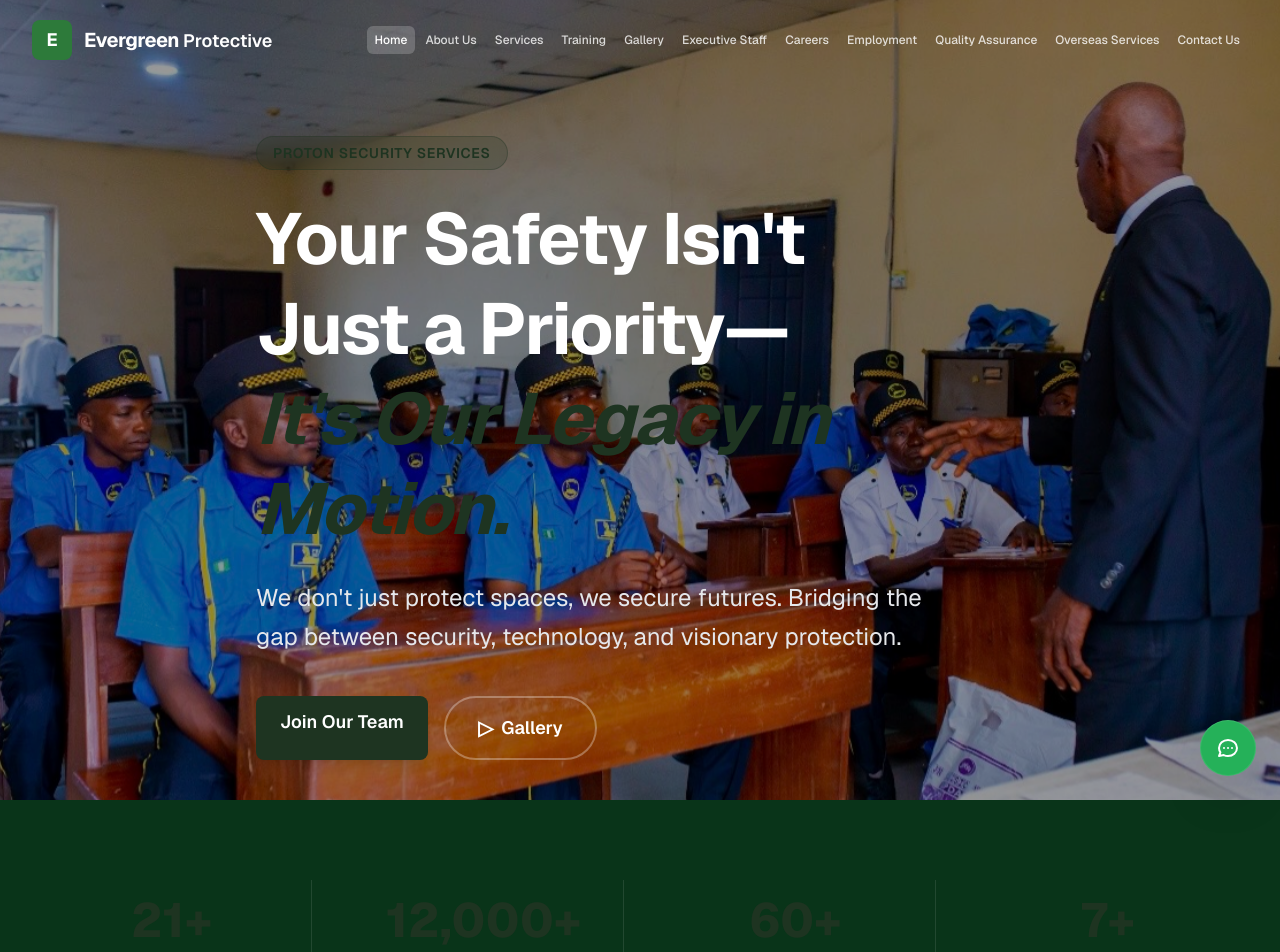
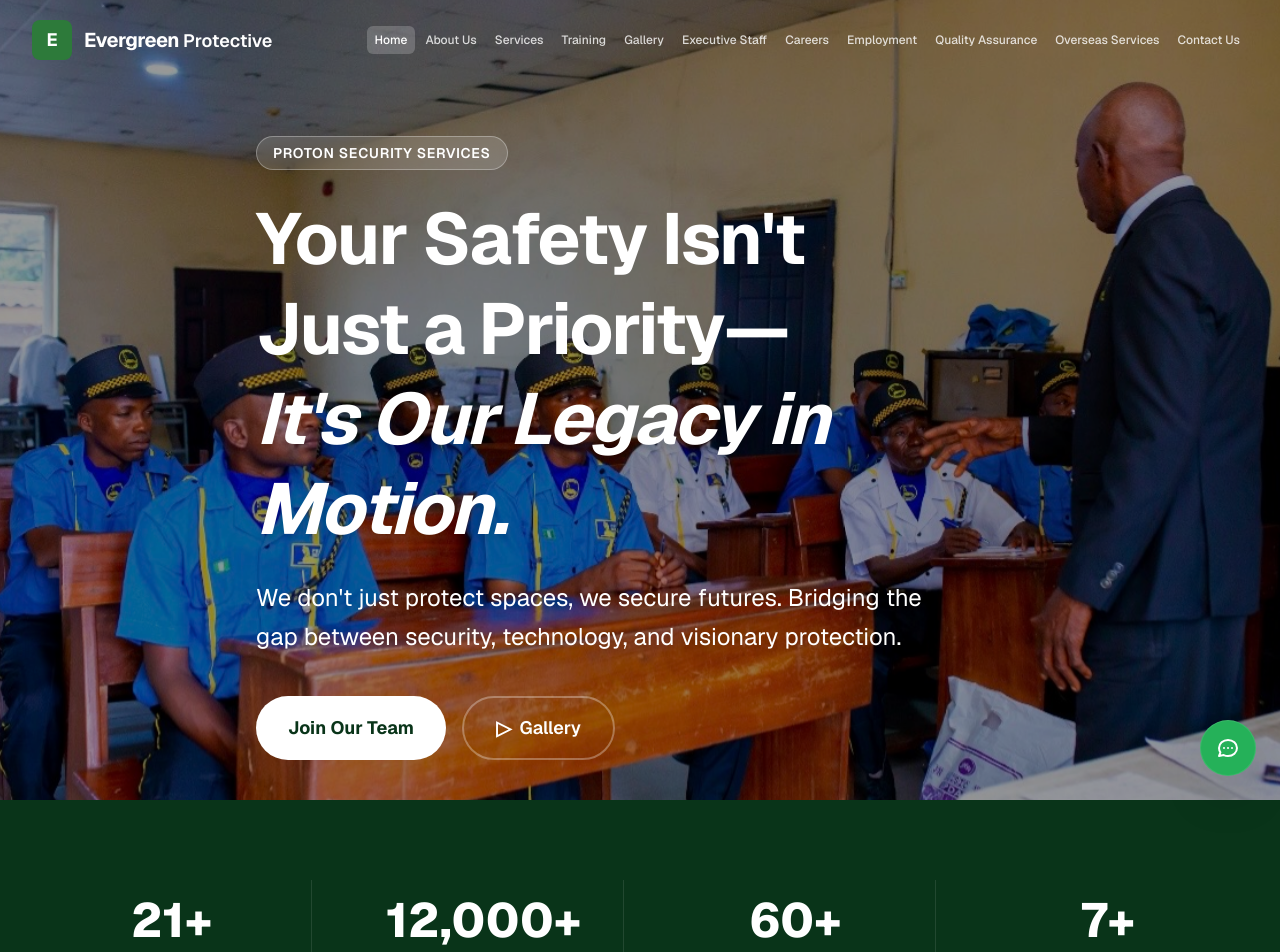
Before and after one commit to Adebayodamilola20/evergreen-security, a Next.js app: page / in a window 1280 px wide. Shown: the top 952 px of the page. Built offline with nearby package versions, Linux system fonts and the light colour scheme.

Commit message:
making change

```diff
--- a/src/app/page.tsx
+++ b/src/app/page.tsx
@@ -191,18 +191,18 @@ export default function Home() {
             transition={{ duration: 0.8, ease: "easeOut" }}
             className="max-w-4xl text-left pl-0"
           >
-            <div className="inline-block bg-highlight/20 backdrop-blur-sm border border-highlight/30 text-highlight px-4 py-1.5 rounded-full text-xs sm:text-sm font-semibold mb-6 tracking-wider uppercase">
+            <div className="inline-block bg-white/15 backdrop-blur-sm border border-white/30 text-white px-4 py-1.5 rounded-full text-xs sm:text-sm font-semibold mb-6 tracking-wider uppercase">
               PROTON SECURITY SERVICES
             </div>
             <h1 className="text-4xl sm:text-5xl md:text-7xl font-bold mb-6 leading-tight tracking-tight max-w-3xl">
-              Your Safety Isn't <br />Just a Priority— <br />
-              <span className="text-highlight italic">It's Our Legacy in Motion.</span>
+              Your Safety Isn&apos;t <br />Just a Priority— <br />
+              <span className="text-white italic drop-shadow-lg">It&apos;s Our Legacy in Motion.</span>
             </h1>
-            <p className="text-lg md:text-2xl mb-10 max-w-2xl text-gray-200 leading-relaxed">
-              We don't just protect spaces, we secure futures. Bridging the gap between security, technology, and visionary protection.
+            <p className="text-lg md:text-2xl mb-10 max-w-2xl text-white leading-relaxed drop-shadow-md">
+              We don&apos;t just protect spaces, we secure futures. Bridging the gap between security, technology, and visionary protection.
             </p>
             <div className="flex flex-col sm:flex-row gap-4 justify-start">
-              <Link href="/contact" className="btn-highlight text-center text-lg px-8 py-4 rounded-full">
+              <Link href="/contact" className="inline-flex items-center justify-center bg-white text-navy hover:bg-white/90 text-center text-lg font-bold px-8 py-4 rounded-full transition-all duration-300 hover:scale-105">
                 Join Our Team
               </Link>
               <Link
@@ -234,8 +234,8 @@ export default function Home() {
                 transition={{ duration: 0.5, delay: index * 0.1 }}
                 className="p-4"
               >
-                <p className="text-3xl sm:text-5xl font-extrabold text-highlight mb-2">{item.stat}</p>
-                <p className="text-sm sm:text-lg text-white/80 font-medium">{item.label}</p>
+                <p className="text-3xl sm:text-5xl font-extrabold text-white mb-2">{item.stat}</p>
+                <p className="text-sm sm:text-lg text-white font-medium">{item.label}</p>
               </motion.div>
             ))}
           </div>
```
Also changed, not shown: 1 other file (tests, documents, lock files or other folders).
